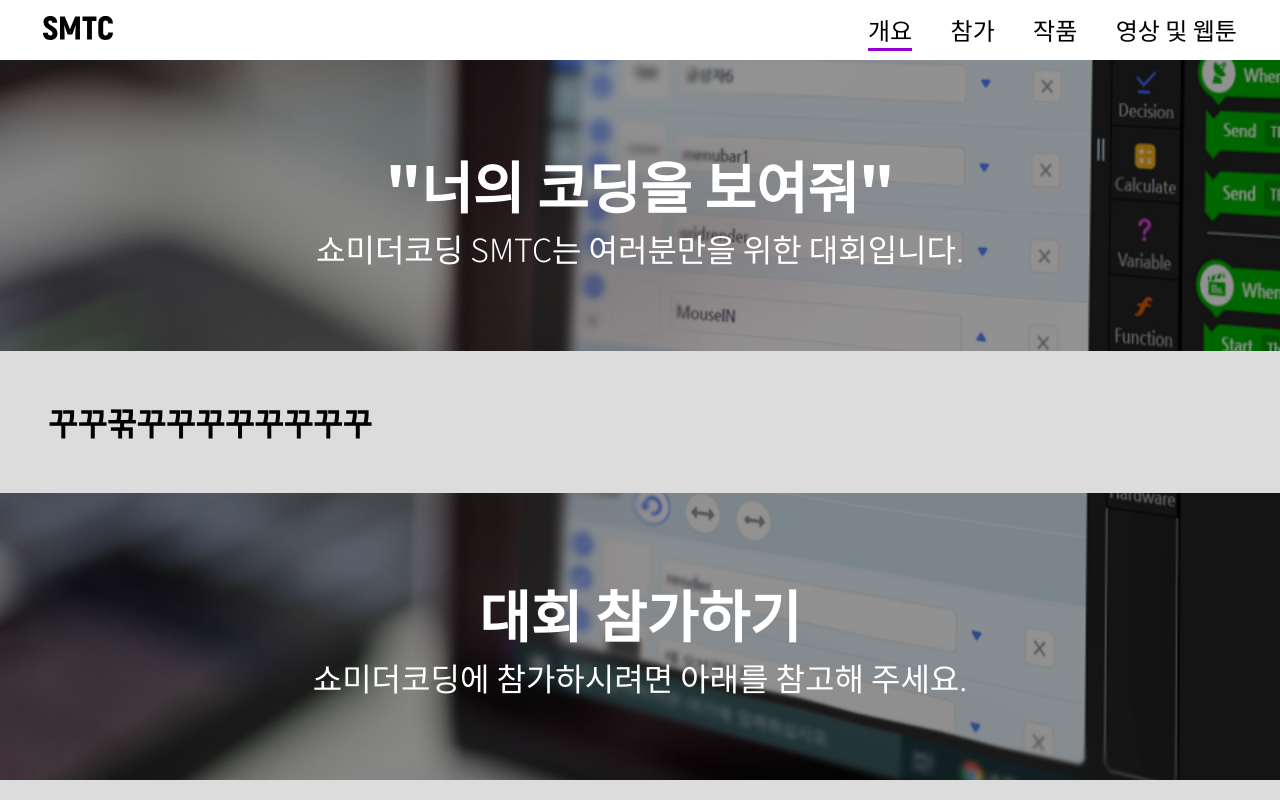
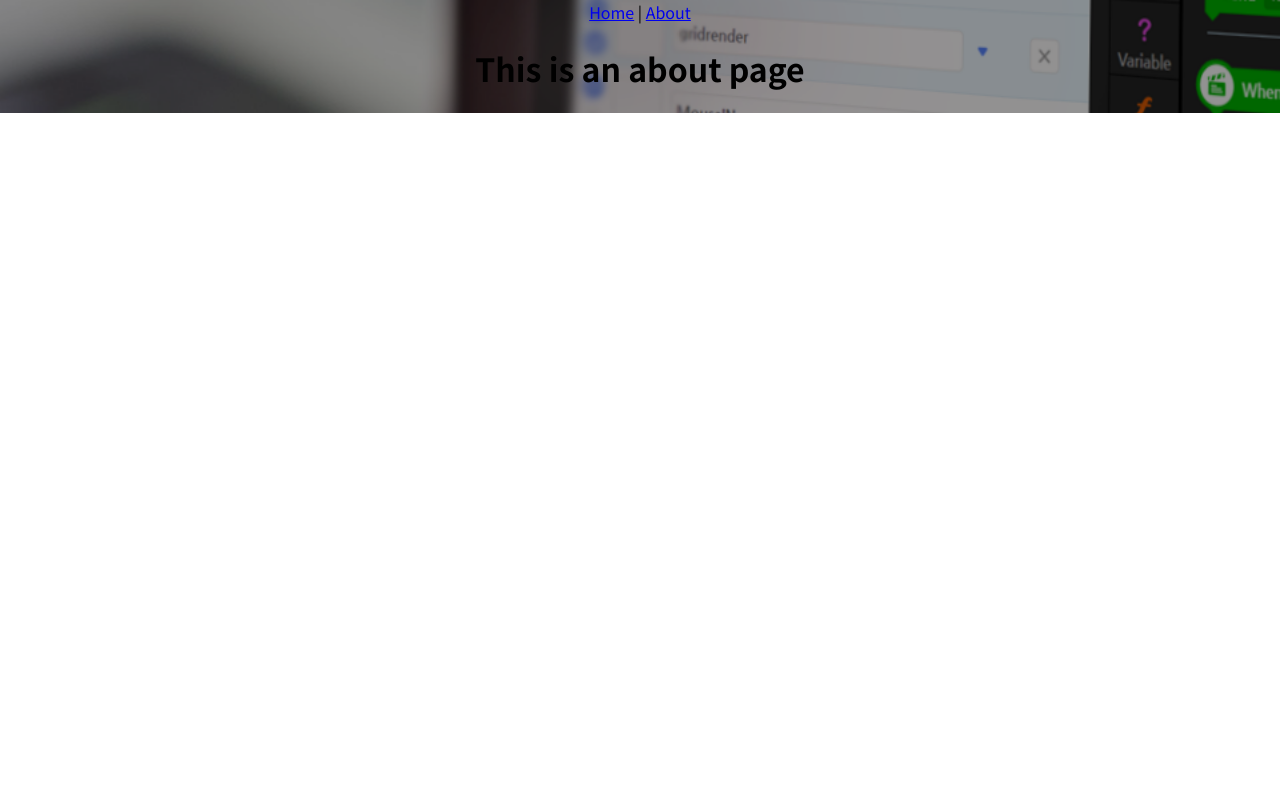
Before and after one commit to gnlow/SMTC, a Vue app: page /#/about in a window 1280 px wide. Shown: the top 800 px of the page. Built offline with nearby package versions, Linux system fonts and the light colour scheme.

Commit message:
Backend 관련 의존성 설치

```diff
--- a/package.json
+++ b/package.json
@@ -9,7 +9,10 @@
   },
   "dependencies": {
     "core-js": "^2.6.5",
-    "vue": "^2.6.10"
+    "express": "^4.17.1",
+    "mongoose": "^5.6.1",
+    "vue": "^2.6.10",
+    "vue-router": "^3.0.3"
   },
   "devDependencies": {
     "@vue/cli-plugin-babel": "^3.8.0",
--- a/src/App.vue
+++ b/src/App.vue
@@ -1,66 +1,12 @@
 <template>
   <div id="app">
-    <nav>
-      <div id="smtc">
-        <img src="./assets/logo.svg">
-      </div>
-      <NavBar :contents="nav"/>
-    </nav>
-    <div id="main">
-      <Main title='"너의 코딩을 보여줘"' subtitle="쇼미더코딩 SMTC는 여러분만을 위한 대회입니다." id="area1">
-        <h1>
-          꾸꾸꾺꾸꾸꾸꾸꾸꾸꾸꾸
-        </h1>
-
-      </Main>
-      <Main title='대회 참가하기' subtitle="쇼미더코딩에 참가하시려면 아래를 참고해 주세요." id="area2">
-        <h1>예선전 작품 주제</h1>
-        귀여운 고양이
-        <h1>예선전 참여 기간</h1>
-        2019년 01월 01일 ~ 2019년 01월 02일
-        <h1>신청 양식</h1>
-        엔트리 아이디, (한국) 나이, 이메일 주소, 예선 작품 링크, 설명
-        <h1>신청하기</h1>
-        안받습니당ㅋ
-      </Main>
+    <div id="nav">
+      <router-link to="/">Home</router-link> |
+      <router-link to="/about">About</router-link>
     </div>
+    <router-view/>
   </div>
 </template>
-
-<script>
-  import NavBar from './components/NavBar.vue'
-  import Main from './components/Main.vue'
-
-  export default {
-    name: 'app',
-    components: {
-      NavBar,
-      Main
-    },
-    data(){
-      return {
-        nav: [
-        {
-          text: "개요",
-          href: "#area1"
-        },
-        {
-          text: "참가",
-          href: "#area2"
-        },
-        {
-          text: "작품",
-          href: "#area3"
-        },
-        {
-          text: "영상 및 웹툰",
-          href: "#area4"
-        },
-        ]
-      };
-    }
-  }
-</script>
 
 <style lang="scss">
 @import url('https://fonts.googleapis.com/css?family=Noto+Sans+KR:300,400,700,900&display=swap');
@@ -101,7 +47,7 @@
   margin-top: 4em;
 }
 
-@media all and (max-width:556px) {
+@media all and (max-width:563px) {
   .navbar, #smtc {
     float: none;
   }
--- a/src/main.js
+++ b/src/main.js
@@ -1,8 +1,10 @@
 import Vue from 'vue'
 import App from './App.vue'
+import router from './router'
 
 Vue.config.productionTip = false
 
 new Vue({
-  render: h => h(App),
+  router,
+  render: h => h(App)
 }).$mount('#app')
--- /dev/null
+++ b/src/router.js
@@ -0,0 +1,23 @@
+import Vue from 'vue'
+import Router from 'vue-router'
+import Home from './views/Home.vue'
+
+Vue.use(Router)
+
+export default new Router({
+  routes: [
+    {
+      path: '/',
+      name: 'home',
+      component: Home
+    },
+    {
+      path: '/about',
+      name: 'about',
+      // route level code-splitting
+      // this generates a separate chunk (about.[hash].js) for this route
+      // which is lazy-loaded when the route is visited.
+      component: () => import(/* webpackChunkName: "about" */ './views/About.vue')
+    }
+  ]
+})
--- /dev/null
+++ b/src/views/About.vue
@@ -0,0 +1,5 @@
+<template>
+  <div class="about">
+    <h1>This is an about page</h1>
+  </div>
+</template>
--- /dev/null
+++ b/src/views/Home.vue
@@ -0,0 +1,18 @@
+<template>
+  <div class="home">
+    <img alt="Vue logo" src="../assets/logo.png">
+    <HelloWorld msg="Welcome to Your Vue.js App"/>
+  </div>
+</template>
+
+<script>
+// @ is an alias to /src
+import HelloWorld from '@/components/HelloWorld.vue'
+
+export default {
+  name: 'home',
+  components: {
+    HelloWorld
+  }
+}
+</script>
```
Also changed, not shown: 1 other file (tests, documents, lock files or other folders).
